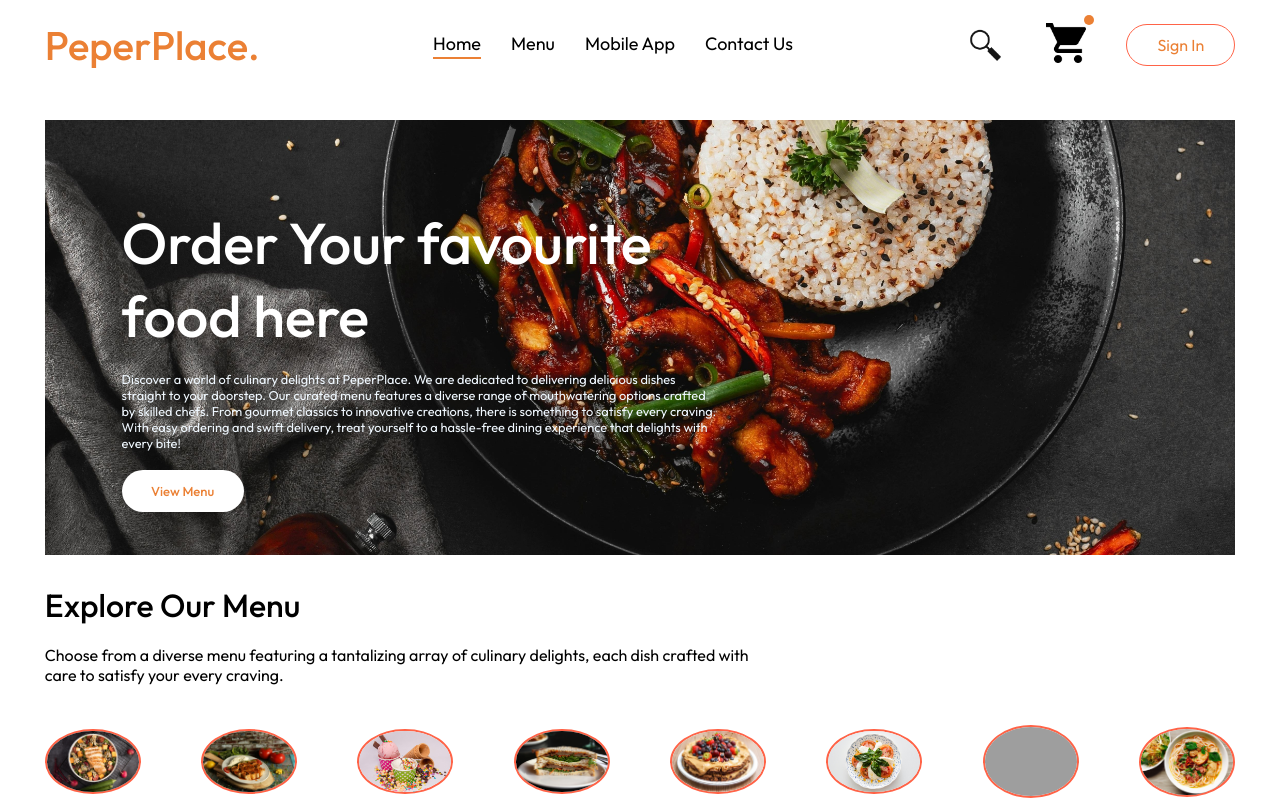
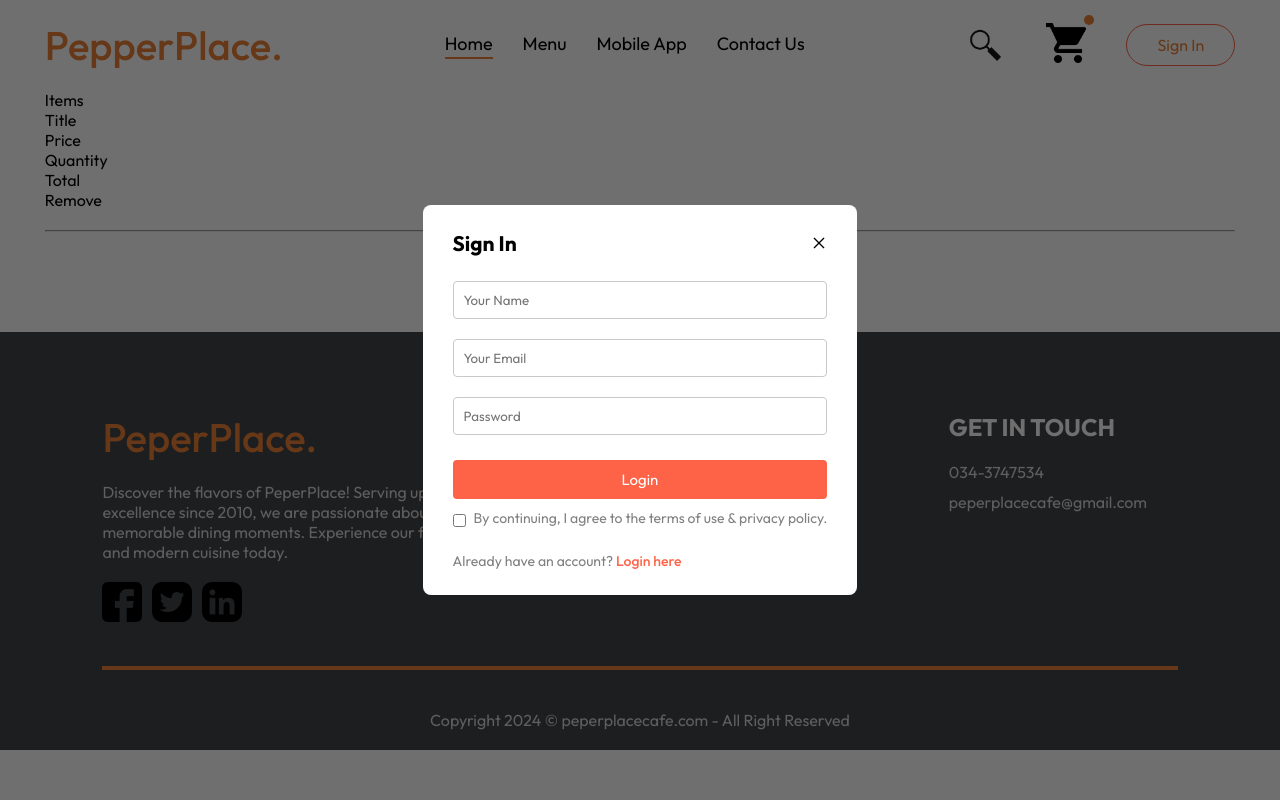
Before and after one commit to udarasahan/food-delivery-frontend, a React (Vite) app: page /cart in a window 1280 px wide. Both pictures are taken after a click on the button "Sign In". Shown: the top 800 px of the page. Built offline with nearby package versions, Linux system fonts and the light colour scheme; grey boxes are pictures that could not be loaded.

Commit message:
login popup created

```diff
--- a/src/App.css
+++ b/src/App.css
@@ -0,0 +1,4 @@
+.app {
+    width: 93%;
+    margin: auto;
+  }
--- a/src/App.jsx
+++ b/src/App.jsx
@@ -1,16 +1,30 @@
-//import { Route, Routes } from 'react-router-dom'
 import './App.css';
+import Cart from './Pages/Cart/Cart';
 import Home from './Pages/Home/Home';
-//import Cart from './Pages/Cart/Cart';
-//import PlaceOrder from './Pages/Place Order/PlaceOrder';
-
+import PlaceOrder from './Pages/Place Order/PlaceOrder';
+import { useState } from 'react';
+import LoginPopup from './Components/LoginPopup/LoginPopup';
+import Navbar from './Components/Navbar/Navbar';
+import Footer from './Components/Footer/Footer';
+import { Route, Routes } from 'react-router-dom';
 
 function App() {
+  const [showLogin, setShowLogin] = useState(false);
+
   return (
-    <div className='app'>
-       <Home />
-    </div>
-  )
+    <>
+      {showLogin && <LoginPopup setShowLogin={setShowLogin} />}
+      <div className='app'>
+        <Navbar setShowLogin={setShowLogin} />
+        <Routes>
+          <Route path='/' element={<Home />} />
+          <Route path='/cart' element={<Cart />} />
+          <Route path='/order' element={<PlaceOrder />} />
+        </Routes>
+      </div>
+      <Footer />
+    </>
+  );
 }
 
-export default App
+export default App;
--- /dev/null
+++ b/src/Components/LoginPopup/LoginPopup.css
@@ -0,0 +1,76 @@
+.login-popup {
+    position: absolute;
+    z-index: 1;
+    width: 100%;
+    height: 100%;
+    background-color: #00000090;
+    display: grid;
+}
+
+
+.login-popup-container {
+    place-self: center;
+    width: mac(23vw,33px);
+    color: #808080;
+    background-color: white;
+    display: flex;
+    flex-direction: column;
+    gap: 25px;
+    padding: 25px 30px;
+    border-radius: 8px;
+    font-size: 14px;
+    animation: fadeIn 0.5s;
+
+}
+
+.login-popup-title {
+    display: flex;
+    justify-content: space-between;
+    align-items: center;
+    color: black;
+}
+
+.login-popup-title img {
+    width: 16px;
+    cursor: pointer;
+}
+
+.login-popup-inputs {
+    display: flex;
+    flex-direction: column;
+    gap: 20px;
+}
+
+.login-popup-inputs input {
+    outline: none;
+    border: 1px solid #c9c9c9;
+    padding: 10px;
+    border-radius: 4px;
+}
+
+.login-popup-container button {
+    border: none;
+    padding: 10px;
+    border-radius: 4px;
+    color: white;
+    background-color: tomato;
+    font-size: 15px;
+    cursor: pointer;
+}
+
+.login-popup-condition  {
+    display: flex;
+    align-items: start;
+    gap: 8px;
+    margin-top: -15px;
+}
+
+.login-popup-condition input {
+    margin-top: 5px;
+}
+
+.login-popup p span {
+    color: tomato;
+    font-weight: 500;
+    cursor: pointer;
+}
--- /dev/null
+++ b/src/Components/LoginPopup/LoginPopup.jsx
@@ -0,0 +1,39 @@
+import { useState } from 'react';
+import './LoginPopup.css';
+import { assets } from '../../assets/assets';
+import PropTypes from 'prop-types';
+
+const LoginPopup = ({ setShowLogin }) => {
+  const [currentState, setCurrentState] = useState("Sign In");
+
+  return (
+    <div className='login-popup'>
+      <form className='login-popup-container'>
+        <div className='login-popup-title'>
+          <h2>{currentState}</h2>
+          <img onClick={() => setShowLogin(false)} src={assets.cross_icon} alt="Close" />
+        </div>
+        <div className="login-popup-inputs">
+          {currentState !== "Login" && <input type="text" placeholder='Your Name' required />}
+          <input type="email" placeholder='Your Email' required />
+          <input type="password" placeholder='Password' required />
+        </div>
+        <button type="submit">{currentState === "Sign Up" ? "Create Account" : "Login"}</button>
+        <div className="login-popup-condition">
+          <input type="checkbox" required />
+          <p>By continuing, I agree to the terms of use & privacy policy.</p>
+        </div>
+        {currentState === "Login"
+          ? <p>Creating a new account? <span onClick={() => setCurrentState("Sign Up")}>Click Here</span></p>
+          : <p>Already have an account? <span onClick={() => setCurrentState("Login")}>Login here</span></p>
+        }
+      </form>
+    </div>
+  );
+};
+
+LoginPopup.propTypes = {
+  setShowLogin: PropTypes.func.isRequired,
+};
+
+export default LoginPopup;
--- a/src/Components/Navbar/Navbar.jsx
+++ b/src/Components/Navbar/Navbar.jsx
@@ -1,20 +1,19 @@
 import { useState } from 'react';
 import { assets } from '../../assets/assets';
 import './Navbar.css';
+import PropTypes from 'prop-types';
 
-
-const Navbar = () => {
-
-const [menu,setMenu] = useState("home");
+const Navbar = ({ setShowLogin }) => {
+  const [menu, setMenu] = useState("home");
 
   return (
     <div className='Navbar'>
-        <p className='logo'>PeperPlace.</p>
+      <p className='logo'>PepperPlace.</p>
       <ul className="navbar-menu">
-          <li onClick={()=>setMenu("home")} className={menu==="home"?"active":""}>Home</li>
-          <a href='#explore-menu' onClick={()=>setMenu("menu")} className={menu==="menu"?"active":""}>Menu</a>
-          <a href='#app-download' onClick={()=>setMenu("mobile app")} className={menu==="mobile app"?"active":""}>Mobile App</a>
-          <a href='#footer' onClick={()=>setMenu("contact us")} className={menu==="contact us"?"active":""}>Contact Us</a>
+        <li onClick={() => setMenu("home")} className={menu === "home" ? "active" : ""}>Home</li>
+        <a href='#explore-menu' onClick={() => setMenu("menu")} className={menu === "menu" ? "active" : ""}>Menu</a>
+        <a href='#app-download' onClick={() => setMenu("mobile app")} className={menu === "mobile app" ? "active" : ""}>Mobile App</a>
+        <a href='#footer' onClick={() => setMenu("contact us")} className={menu === "contact us" ? "active" : ""}>Contact Us</a>
       </ul>
       <div className="navbar-right">
         <img src={assets.search_icon} alt='search_icon' className='search_icon' />
@@ -22,10 +21,14 @@
           <img src={assets.bucket} alt='bucket' className='bucket' />
           <div className='dot'></div>
         </div>
-          <button>Sign In</button>
+        <button onClick={() => setShowLogin(true)}>Sign In</button>
       </div>
     </div>
-  )
-}
-//Hello
-export default Navbar
+  );
+};
+
+Navbar.propTypes = {
+  setShowLogin: PropTypes.func.isRequired,
+};
+
+export default Navbar;
--- a/src/Pages/Cart/Cart.jsx
+++ b/src/Pages/Cart/Cart.jsx
@@ -1,9 +1,27 @@
+//import { useState } from 'react'
 import './Cart.css'
+//import StoreContext from '../../Context/StoreContext'
 
 const Cart = () => {
+
+  //const {cartItems,food_list,removeFromCart} = useState(StoreContext);
+
   return (
-    <div>Cart</div>
+    <div className='cart'>
+      <div className="cart-items">
+        <div className="class-items-title">
+          <p>Items</p>
+          <p>Title</p>
+          <p>Price</p>
+          <p>Quantity</p>
+          <p>Total</p>
+          <p>Remove</p>
+        </div>
+        <br />
+        <hr />
+      </div>
+    </div>
   )
 }
 
-export default Cart
+export default Cart;
--- a/src/Pages/Home/Home.jsx
+++ b/src/Pages/Home/Home.jsx
@@ -1,11 +1,10 @@
 import { useState } from 'react';
 import ExploreMenu from '../../Components/ExploreMenu/ExploreMenu';
 import Header from '../../Components/Header/Header';
-import Navbar from '../../Components/Navbar/Navbar'
 import './Home.css';
 import FoodDisplay from '../../Components/FoodDisplay/FoodDisplay';
-import Footer from '../../Components/Footer/Footer';
 import AppDownload from '../../Components/AppDownload/AppDownload';
+//import LoginPopup from '../../Components/LoginPopup/LoginPopup';
 
 const Home = () => {
 
@@ -13,12 +12,10 @@
 
   return (
     <div>
-        <Navbar />
         <Header />
         <ExploreMenu category={category} setCategory={setCategory} />
         <FoodDisplay category={category} setCategory={setCategory}/>
         <AppDownload />
-        <Footer />
     </div>
   )
 }
--- a/src/assets/assets.js
+++ b/src/assets/assets.js
@@ -28,6 +28,7 @@
 import linkedin_icon from './linkedin-icon.png';
 import play_store_icon from './play-store-icon.png';
 import app_store_icon from './app-store-icon.png';
+import cross_icon from './cross-icon.png';
 
 export const assets = {
 
@@ -43,6 +44,7 @@
     linkedin_icon,
     play_store_icon,
     app_store_icon,
+    cross_icon,
 }
 
 export const menu_list = [
```
Also changed, not shown: src/assets/cross-icon.png (added). Lines whose indentation alone changed are shown as unchanged.
